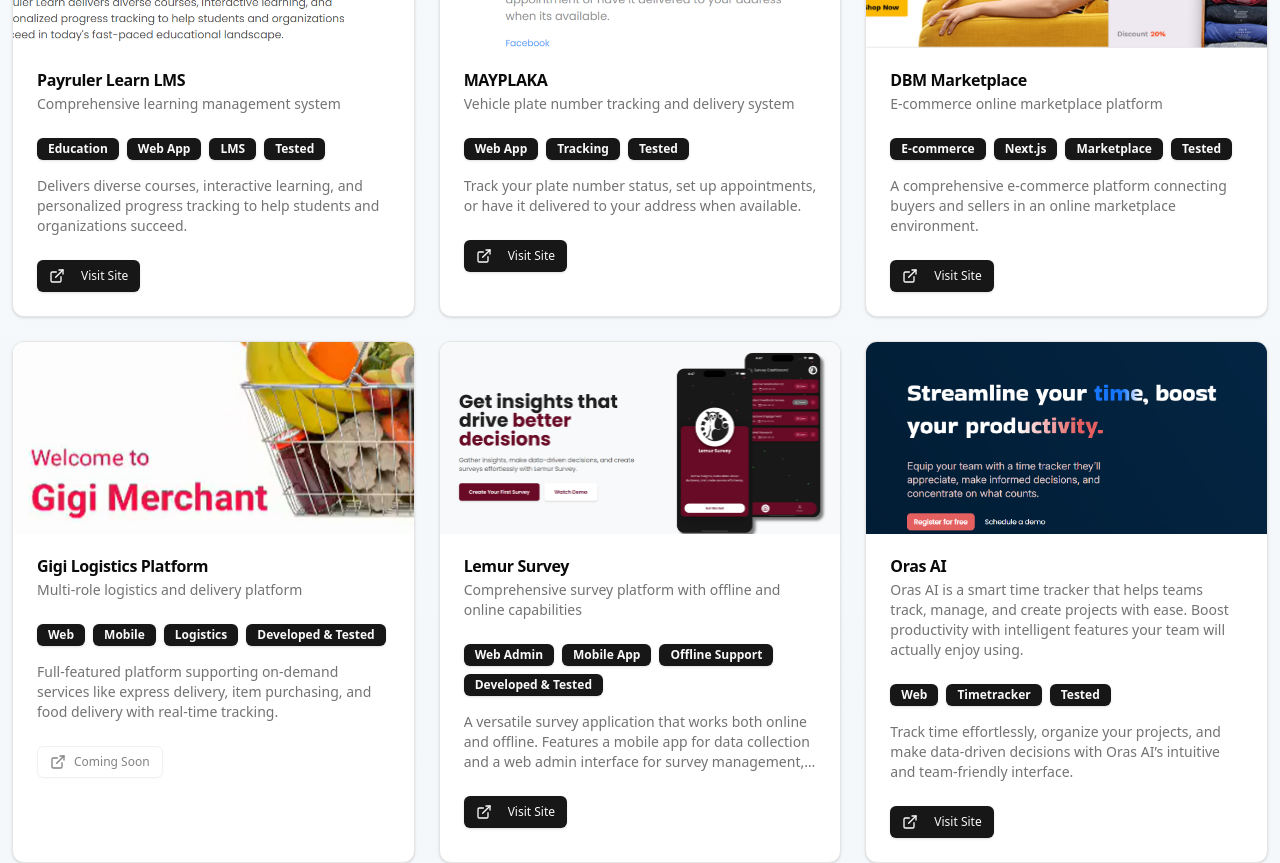
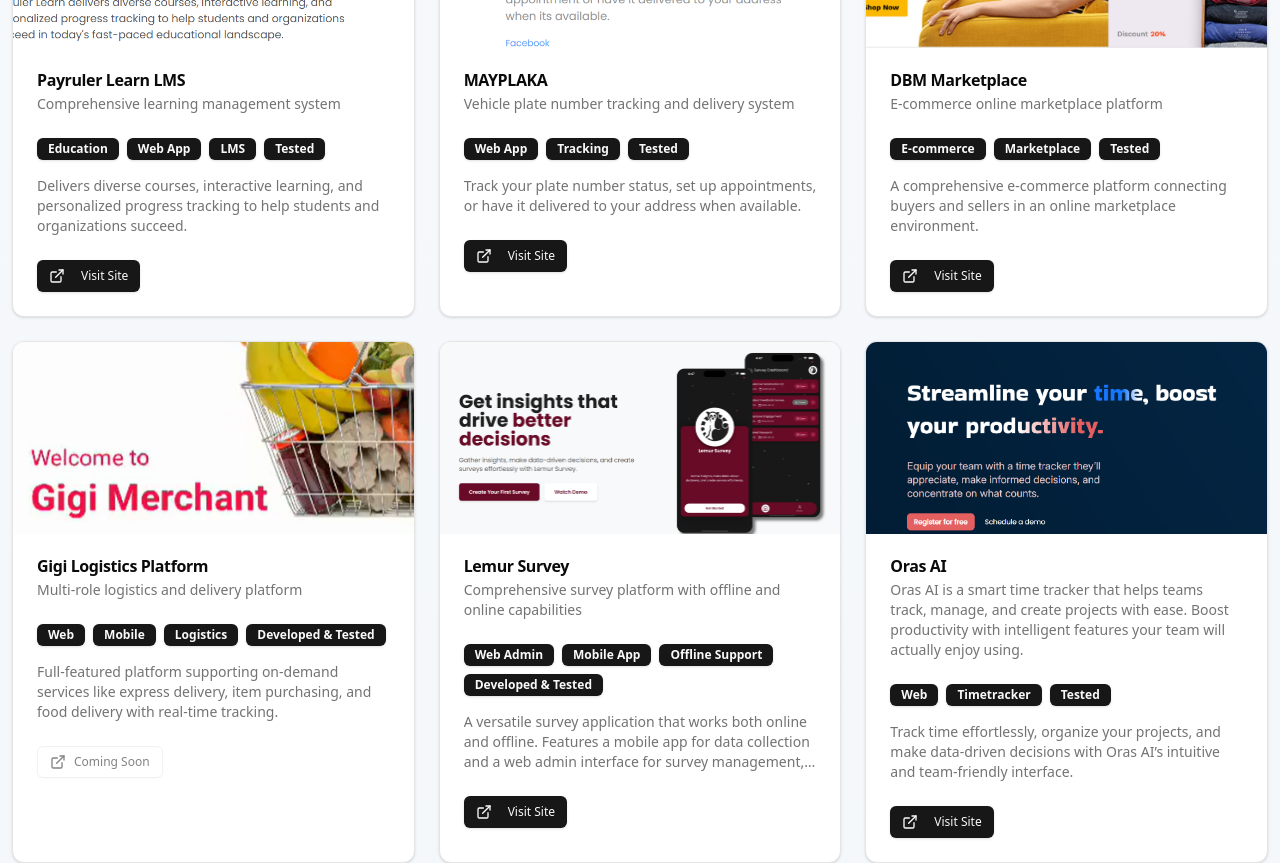
Before and after one commit to Dwieght/dweight.dev, a Next.js app: page / in a window 1280 px wide. Shown: the part 1520-2383 px from the top of the page. Built offline with nearby package versions, Linux system fonts and the light colour scheme.

Commit message:
link updates

```diff
--- a/src/app/page.tsx
+++ b/src/app/page.tsx
@@ -91,7 +91,7 @@
     title: "DBM Marketplace",
     description: "E-commerce online marketplace platform",
     image: "/dbmImage.png",
-    badges: ["E-commerce", "Next.js", "Marketplace", "Tested"],
+    badges: ["E-commerce", "Marketplace", "Tested"],
     summary:
       "A comprehensive e-commerce platform connecting buyers and sellers in an online marketplace environment.",
     link: "https://dbm-marketplace.vercel.app/",
@@ -680,7 +680,7 @@
                 <div className="flex items-center gap-3">
                   <Linkedin className="h-5 w-5 text-primary" />
                   <Link
-                    href="linkedin.com/in/dweight-dewey-fuentes-692078200"
+                    href="https://linkedin.com/in/dweight-dewey-fuentes-692078200"
                     target="_blank"
                     rel="noopener noreferrer"
                     className="hover:text-primary transition-colors"
@@ -706,7 +706,7 @@
       </main>
 
       {/* Footer */}
-      <footer className="border-t py-6 md:py-8">
+      <footer className="border-t py-6 md:py-8 px-3">
         <div className="container flex flex-col md:flex-row items-center justify-between gap-4 text-center md:text-left">
           <div>
             <p className="text-sm text-muted-foreground">
@@ -724,7 +724,7 @@
               <GitHub className="h-5 w-5 text-muted-foreground hover:text-foreground transition-colors" />
             </Link>
             <Link
-              href="https://www.linkedin.com/in/dwieght-dewey-fuentes-692078200/"
+              href="https://linkedin.com/in/dweight-dewey-fuentes-692078200"
               target="_blank"
               rel="noopener noreferrer"
               aria-label="LinkedIn"
```
